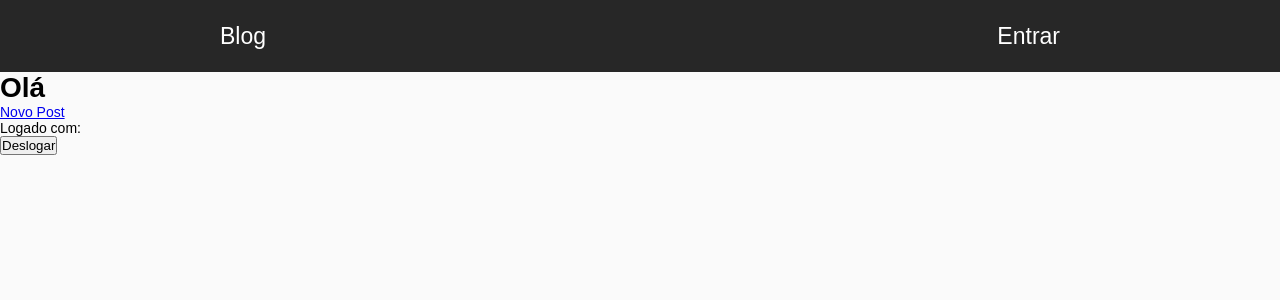
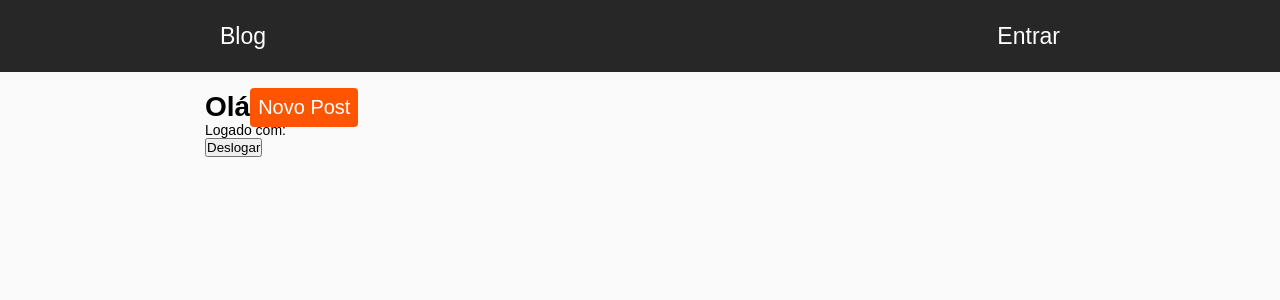
Before and after one commit to jamesSena/react_blog, a React (Create React App) app: page /dashboard in a window 1280 px wide. Shown: the top 300 px of the page. Built offline with nearby package versions, Linux system fonts and the light colour scheme; no server answers.

Commit message:
adicionando o logout e melhorando o css do Dashboard

```diff
--- a/src/components/Dashboard/dashboard.css
+++ b/src/components/Dashboard/dashboard.css
@@ -0,0 +1,21 @@
+div#dashboard{
+    width: 100%;
+    max-width: 930px;
+    margin: 20px auto;
+    padding: 0 30px;
+}
+
+div#dashboard .user-info{
+    display: flex;
+    height: 30px;
+    align-items: center;
+}
+
+div#dashboard .user-info a{
+    padding: 8px;
+    border-radius: 4px;
+    font-size: 20px;
+    background-color: #ff5500;
+    color:#fff;
+    text-decoration: none;
+}
--- a/src/components/Dashboard/index.js
+++ b/src/components/Dashboard/index.js
@@ -24,18 +24,23 @@ class Dashboard extends Component{
 
     }
 
-    logout()
+    logout = async() =>
     {
-
+        await firebase.logout()
+            .catch((error) => {
+                console.log(error);
+            });
+            localStorage.removeItem("nome");
+            this.props.history.push('/');
     }
     render(){
         return(
-            <div>
-                <div>
+            <div id='dashboard'>
+                <div className='user-info'>
                     <h1>Olá {this.state.nome}</h1>
                     <Link to="/dashboard/new">Novo Post</Link>
                 </div>
-                <p>Logado com: {this.state.nome} </p>
+                <p>Logado com: {firebase.getCurrent()} </p>
                 <button onClick={()=> this.logout()}>Deslogar</button>
             </div>
 
--- a/src/components/Login/index.js
+++ b/src/components/Login/index.js
@@ -28,7 +28,9 @@ class Login extends Component{
     login = async() => {
         const {email, password} = this.state;
         try{
-            await firebase.login(email, password).catch((error)=>{
+            await firebase.login(email, password)
+            .then(()=>{alert('Sucesso!!!');})
+            .catch((error)=>{
                 if(error.code ==='auth/user-not-found'){
                     alert("usuario invalido");
                 }else{
--- a/src/firebase.js
+++ b/src/firebase.js
@@ -22,6 +22,10 @@ class Firebase{
 
     login(email, password){
         return firebaseApp.auth().signInWithEmailAndPassword(email, password);
+    }
+
+    logout(){
+        return firebaseApp.auth().signOut();
     }
 
     async register(nome, email, password){
```
